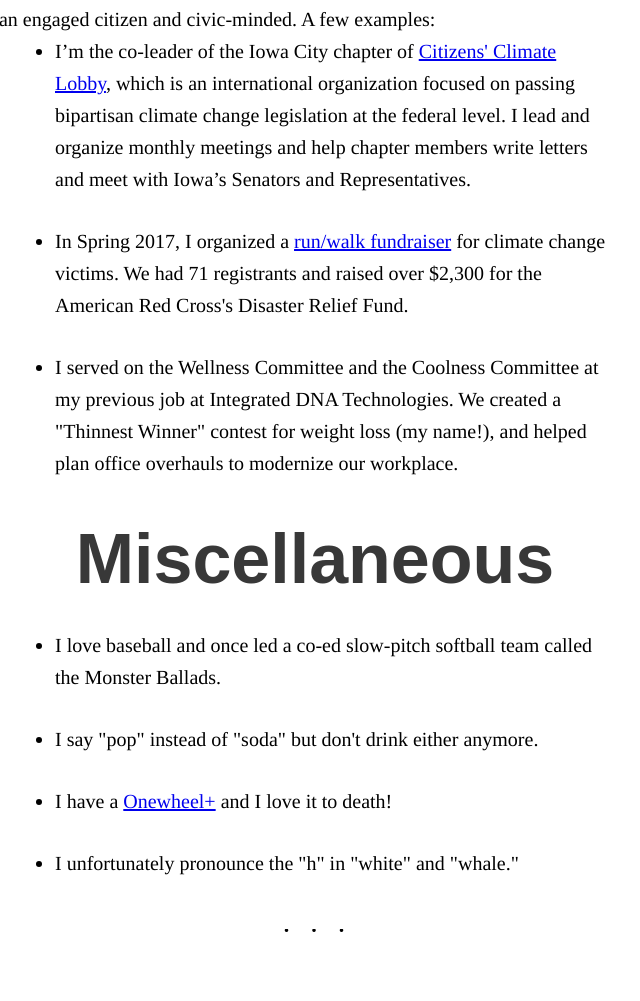
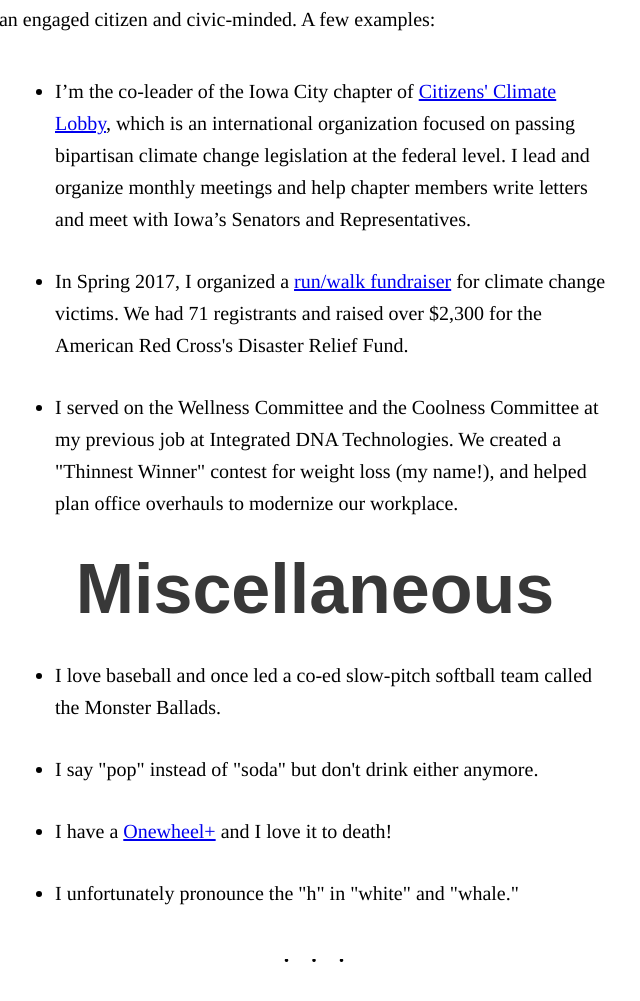
Before and after one commit to onetwothreebutter/ericdjohnson-gatsby, a Gatsby site: page /who-i-am in a window 1280 px wide. Shown: the part 2889-3890 px from the top of the page, without its empty margins (325-965 px from the left). Built offline with nearby package versions, Linux system fonts and the light colour scheme; Gatsby itself is replaced by a stand-in of ours.

Commit message:
fix bug on Who I Am page

```diff
--- a/src/pages/who-i-am.js
+++ b/src/pages/who-i-am.js
@@ -90,6 +90,7 @@ const WhoIAmPage = () => {
                 <h2 className="site__section-heading">Community Oriented</h2>
                 <p className="site__paragraph-text">
                     I’m an engaged citizen and civic-minded. A few examples:
+                </p>
 
                 <ul className="site__ol-or-ul-list">
                     <li className="site__list-item">I’m the co-leader of the Iowa City chapter of <a className="site__paragraph-link"
@@ -107,19 +108,17 @@ const WhoIAmPage = () => {
                         job at Integrated DNA Technologies. We created a "Thinnest Winner" contest for weight loss (my name!), and
                         helped plan office overhauls to modernize our workplace.</li>
                 </ul>
-                </p>
 
 
                 <h2 className="site__section-heading">Miscellaneous</h2>
-                <p className="site__paragraph-text">
+                <div className="site__paragraph-text">
                     <ul className="site__ol-or-ul-list">
                         <li className="site__list-item">I love baseball and once led a co-ed slow-pitch softball team called the Monster Ballads.</li>
                         <li className="site__list-item">I say "pop" instead of "soda" but don't drink either anymore.</li>
                         <li className="site__list-item">I have a <a className="site__paragraph-link" href="https://onewheel.com/" target="_blank">Onewheel+</a> and I love it to death!</li>
                         <li className="site__list-item">I unfortunately pronounce the "h" in "white" and "whale."</li>
                     </ul>
-
-                </p>
+                </div>
             </section>
 
             <hr className="section-divider"/>
```
Lines whose indentation alone changed are shown as unchanged.
